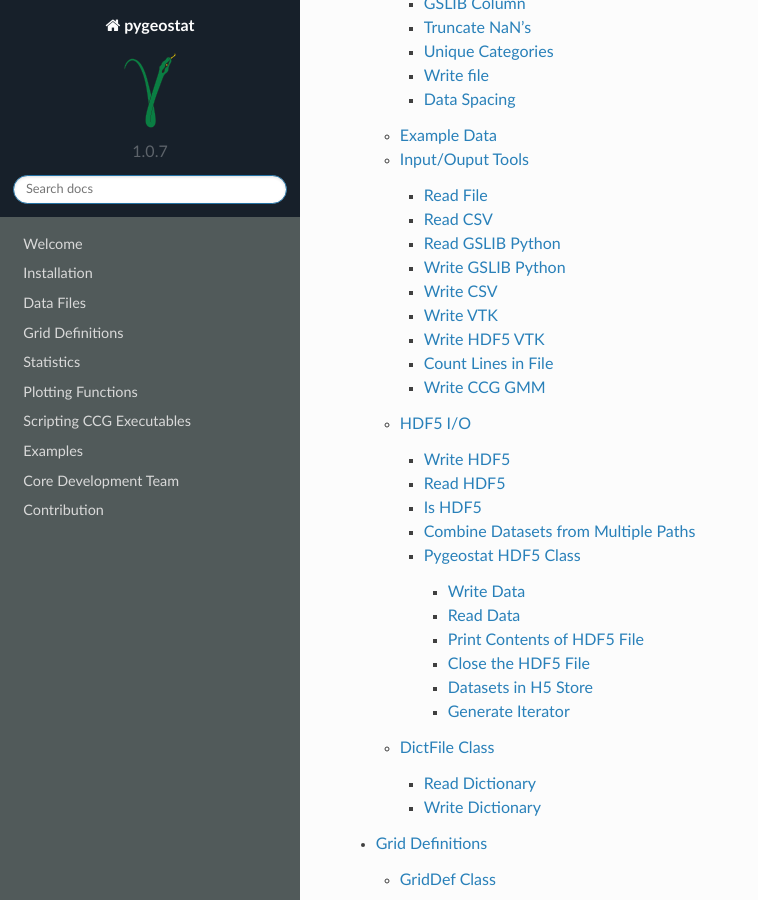
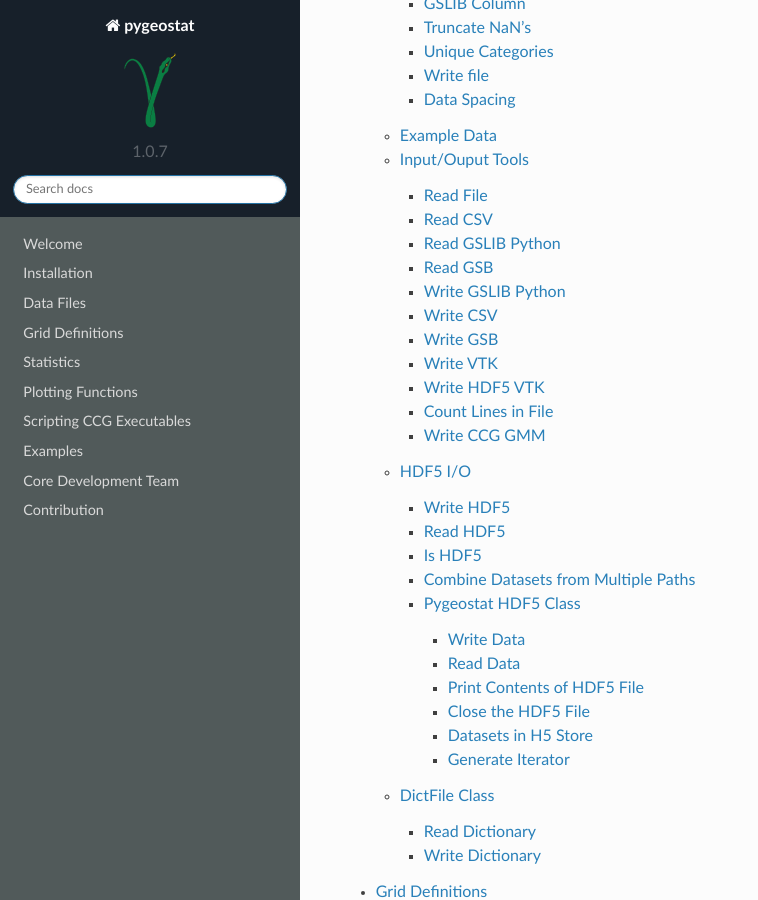
Before and after one commit to CcgAlberta/pygeostat, a Sphinx documentation site: the page built from doc/source/index.rst, in a window 1280 px wide and 900 px high, scrolled down 1020 px. Shown: the whole window, without its empty margins (0-758 px from the left). Built offline with Sphinx 7.4.7 and the Read the Docs theme 2.0.0, drawn with Linux system fonts in a browser that asks for light colours.

Commit message:
write read gsb documentation

```diff
--- a/doc/source/data.rst
+++ b/doc/source/data.rst
@@ -146,12 +146,13 @@ Read CSV
 ++++++++
 .. autofunction:: pygeostat.data.iotools.read_csv
 
-
 Read GSLIB Python
 ++++++++++++++++++++++++++
 .. autofunction:: pygeostat.data.iotools.read_gslib
 
-
+Read GSB
+++++++++
+.. autofunction:: pygeostat.data.iotools.read_gsb
 
 Write GSLIB Python
 +++++++++++++++++++++++++++
@@ -161,6 +162,9 @@ Write CSV
 +++++++++
 .. autofunction:: pygeostat.data.iotools.write_csv
 
+Write GSB
++++++++++
+.. autofunction:: pygeostat.data.iotools.write_gsb
 
 Write VTK
 +++++++++
```
